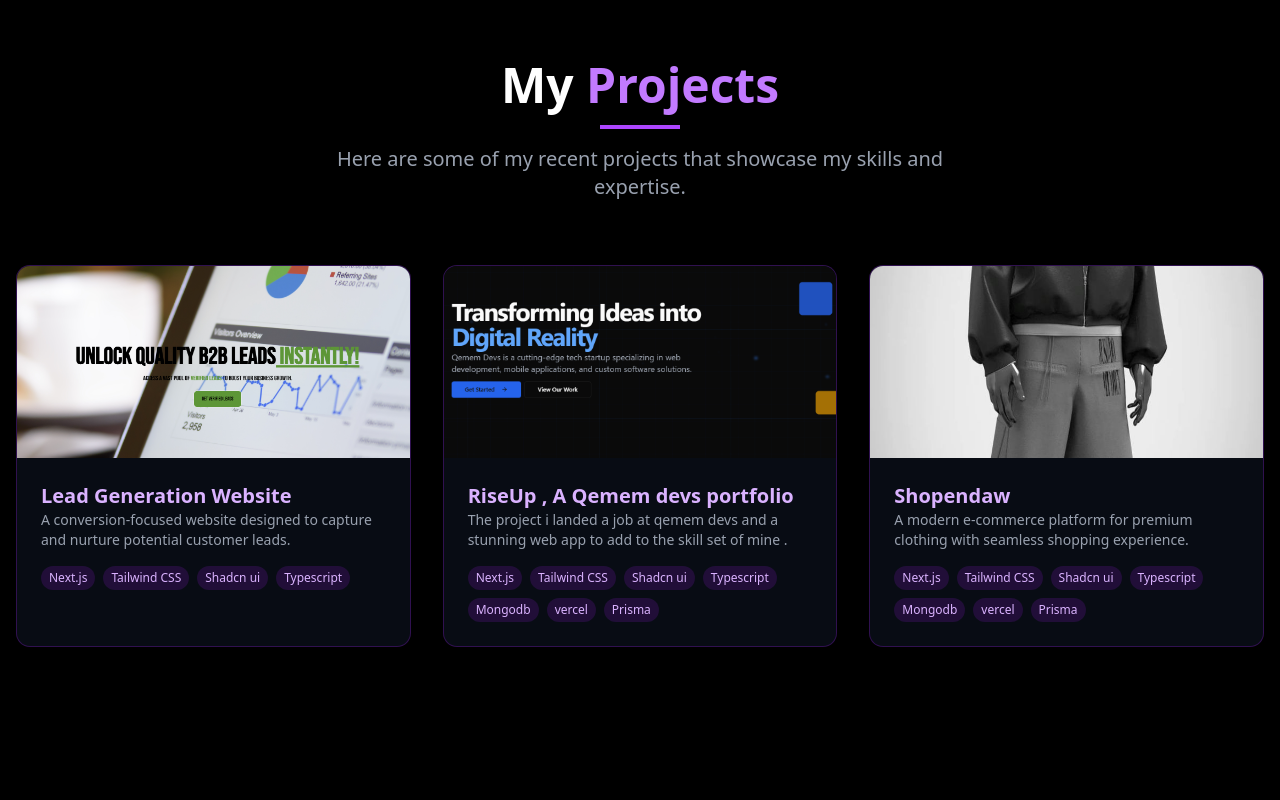
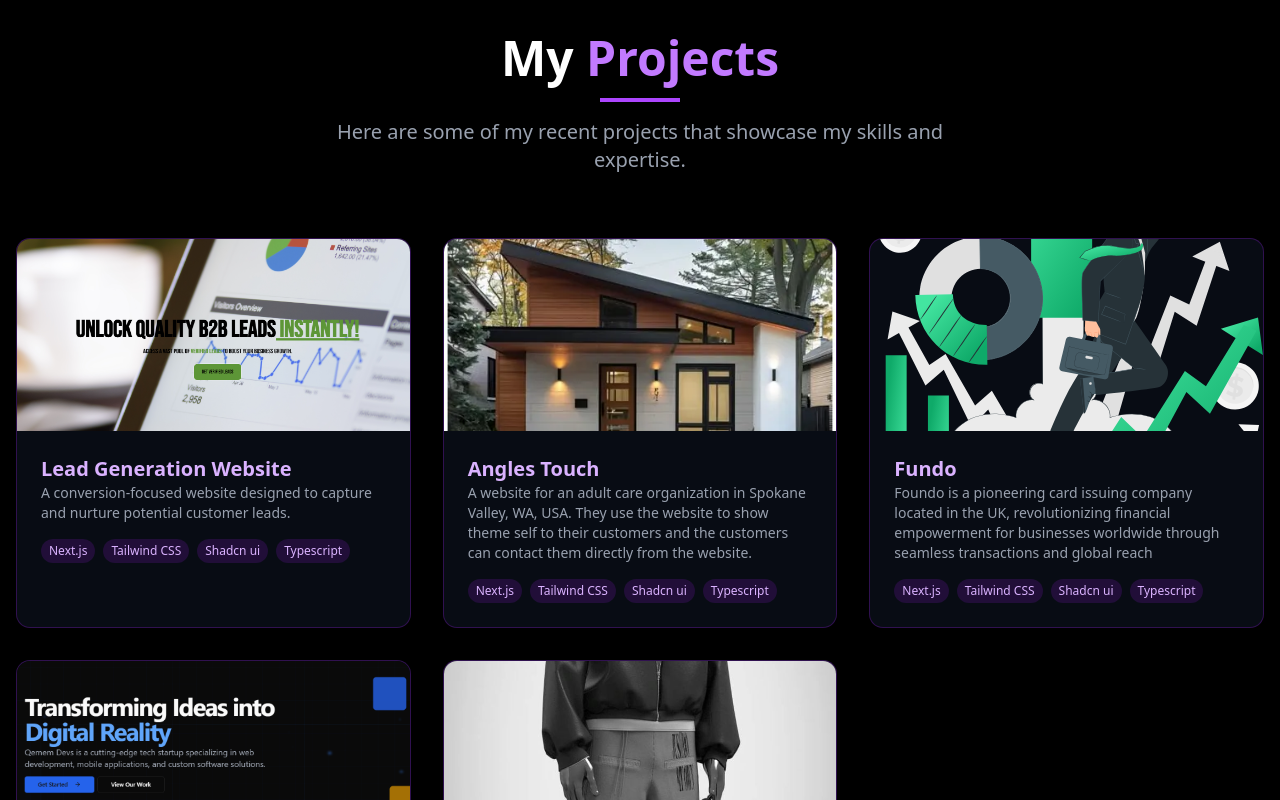
Before and after one commit to Nahomtewodros101/Nahom, a Next.js app: page / in a window 1280 px wide. Shown: the part 2000-2800 px from the top of the page. Built offline with nearby package versions, Linux system fonts and the light colour scheme.

Commit message:
debug lijemer nw engidi

```diff
--- a/app/page.tsx
+++ b/app/page.tsx
@@ -713,6 +713,24 @@ const Projects = ({ ref }: ProjectsProps) => {
       link: "https://leadgeneth.vercel.app/",
       githubLink: "https://github.com/Nahomtewodros101/leadgeneth.git",
     },
+    {
+        title: "Angles Touch",
+      description:
+        "A website for an adult care organization in Spokane Valley, WA, USA. They use the website to show theme self to their customers and the customers can contact them directly from the website.",
+      image: "/angle.png",
+      tech: ["Next.js", "Tailwind CSS", "Shadcn ui", "Typescript"],
+      link: "https://angelstouchafh.com/",
+      githubLink: "https://github.com/Nahomtewodros101",
+    },
+    {
+        title: "Fundo",
+      description:
+        "Foundo is a pioneering card issuing company located in the UK, revolutionizing financial empowerment for businesses worldwide through seamless transactions and global reach",
+      image: "/fundo.svg",
+      tech: ["Next.js", "Tailwind CSS", "Shadcn ui", "Typescript"],
+      link: "https://foundo.io/",
+      githubLink: "https://github.com/Nahomtewodros101",
+    },
 
     {
       title: "RiseUp , A Qemem devs portfolio ",
```
Also changed, not shown: public/angle.png (added), public/fundo.svg (added).
